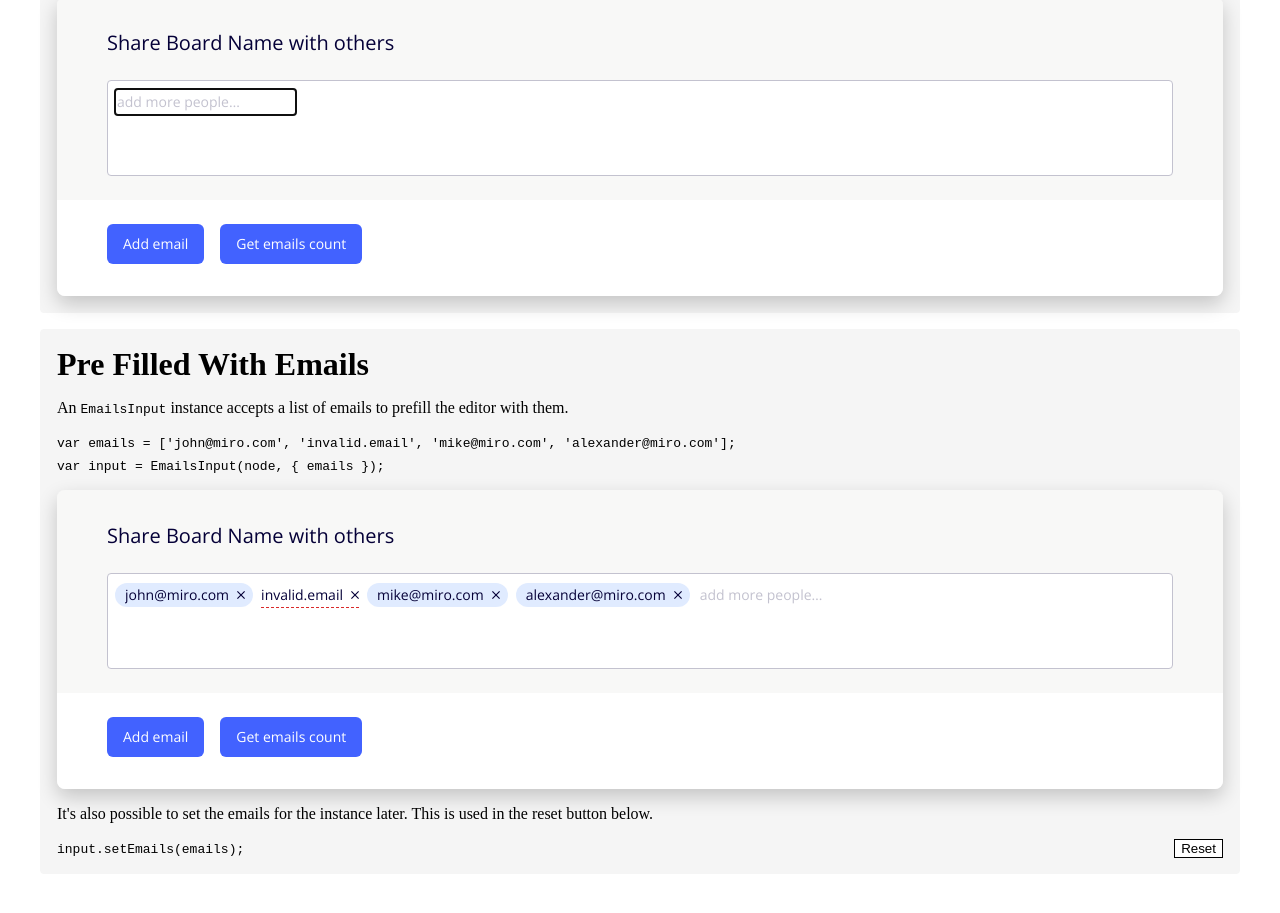
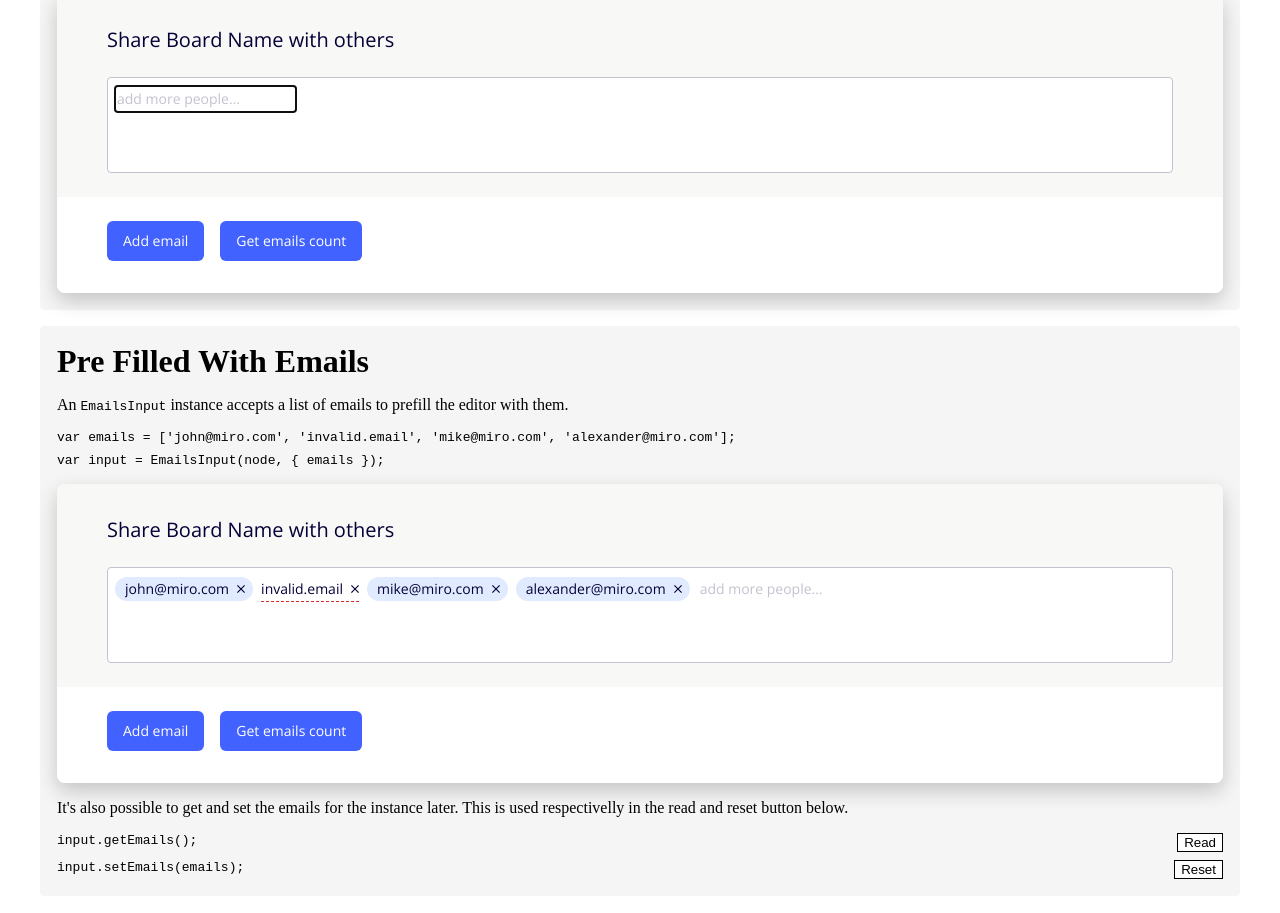
Before and after one commit to mvcds/emails-input, a website: page docs/index.html in a window 1280 px wide. Shown: the part 347-1260 px from the top of the page. Drawn offline with nearby package versions, Linux system fonts and the light colour scheme.

Commit message:
read the emails from the instance

```diff
--- a/docs/emails-input.umd.js
+++ b/docs/emails-input.umd.js
@@ -820,6 +820,12 @@
         });
         emails.forEach(logic.addEmail);
       },
+      getEmails: function getEmails() {
+        return logic.emails.map(function (_ref3) {
+          var email = _ref3.email;
+          return email;
+        });
+      },
       emails: []
     };
     return logic;
@@ -973,7 +979,8 @@
     Ui(inputContainerNode, logic);
     logic.setEmails(options.emails);
     return {
-      setEmails: logic.setEmails
+      setEmails: logic.setEmails,
+      getEmails: logic.getEmails
     };
   }
 
--- a/docs/index.html
+++ b/docs/index.html
@@ -30,23 +30,26 @@
       margin-top: 16px;
     }
 
+    section > code {
+      justify-content: space-between;
+      display: flex;
+    }
+
     code + div {
       margin-top: 16px;
     }
 
     code + code {
       margin-top: 8px;
-      display: block;
     }
 
-    .button-reset {
+    .example-button {
       background: white;
       border: 1px solid black;
       cursor: pointer;
-      float: right;
     }
 
-    .button-reset + .button-reset {
+    .example-button + .example-button {
       margin-right: 8px;
     }
   </style>
@@ -75,9 +78,15 @@
     <code>var emails = ['john@miro.com', 'invalid.email', 'mike@miro.com', 'alexander@miro.com'];</code>
     <code>var input = EmailsInput(node, { emails });</code>
     <div id="pre-filled-with-emails"></div>
-    <p>It's also possible to set the emails for the instance later. This is used in the reset button below.</p>
-    <code>input.setEmails(emails);</code>
-    <button class="button-reset" onclick="resetPreFilledWithEmails()" name="reset">Reset</button>
+    <p>It's also possible to get and set the emails for the instance later. This is used respectivelly in the read and reset button below.</p>
+    <code>
+      input.getEmails();
+      <button class="example-button" onclick="readPreFilledWithEmails()" name="read">Read</button>
+    </code>
+    <code>
+      input.setEmails(emails);
+      <button class="example-button" onclick="resetPreFilledWithEmails()" name="reset">Reset</button>
+    </code>
   </section>
 
   <script>
@@ -97,6 +106,10 @@
     function resetPreFilledWithEmails() {
       preFilledWithEmails.setEmails(emails);
     }
+
+    function readPreFilledWithEmails() {
+      alert(preFilledWithEmails.getEmails(emails))
+    }
   </script>
 </body>
 </html>
--- a/src/index.js
+++ b/src/index.js
@@ -15,7 +15,8 @@ function EmailsInput (inputContainerNode, config) {
   logic.setEmails(options.emails)
 
   return {
-    setEmails: logic.setEmails
+    setEmails: logic.setEmails,
+    getEmails: logic.getEmails
   }
 }
 
--- a/src/logic/index.js
+++ b/src/logic/index.js
@@ -47,6 +47,9 @@ function Logic () {
       logic.emails.forEach(({ undo }) => undo())
       emails.forEach(logic.addEmail)
     },
+    getEmails () {
+      return logic.emails.map(({ email }) => email)
+    },
     emails: []
   }
 
```
Also changed, not shown: e2e/selenium.js (+16 -0 lines), README.md.
